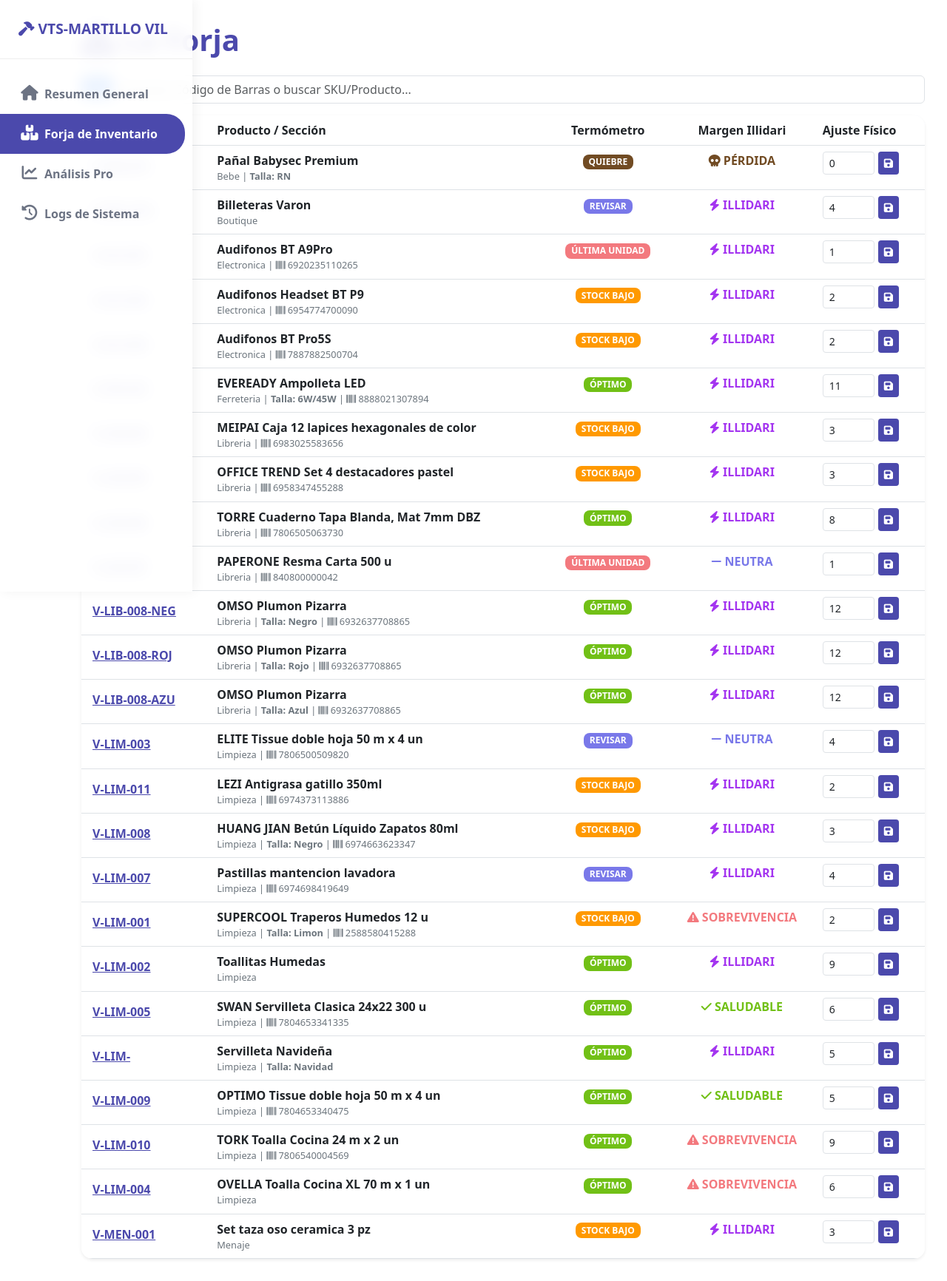
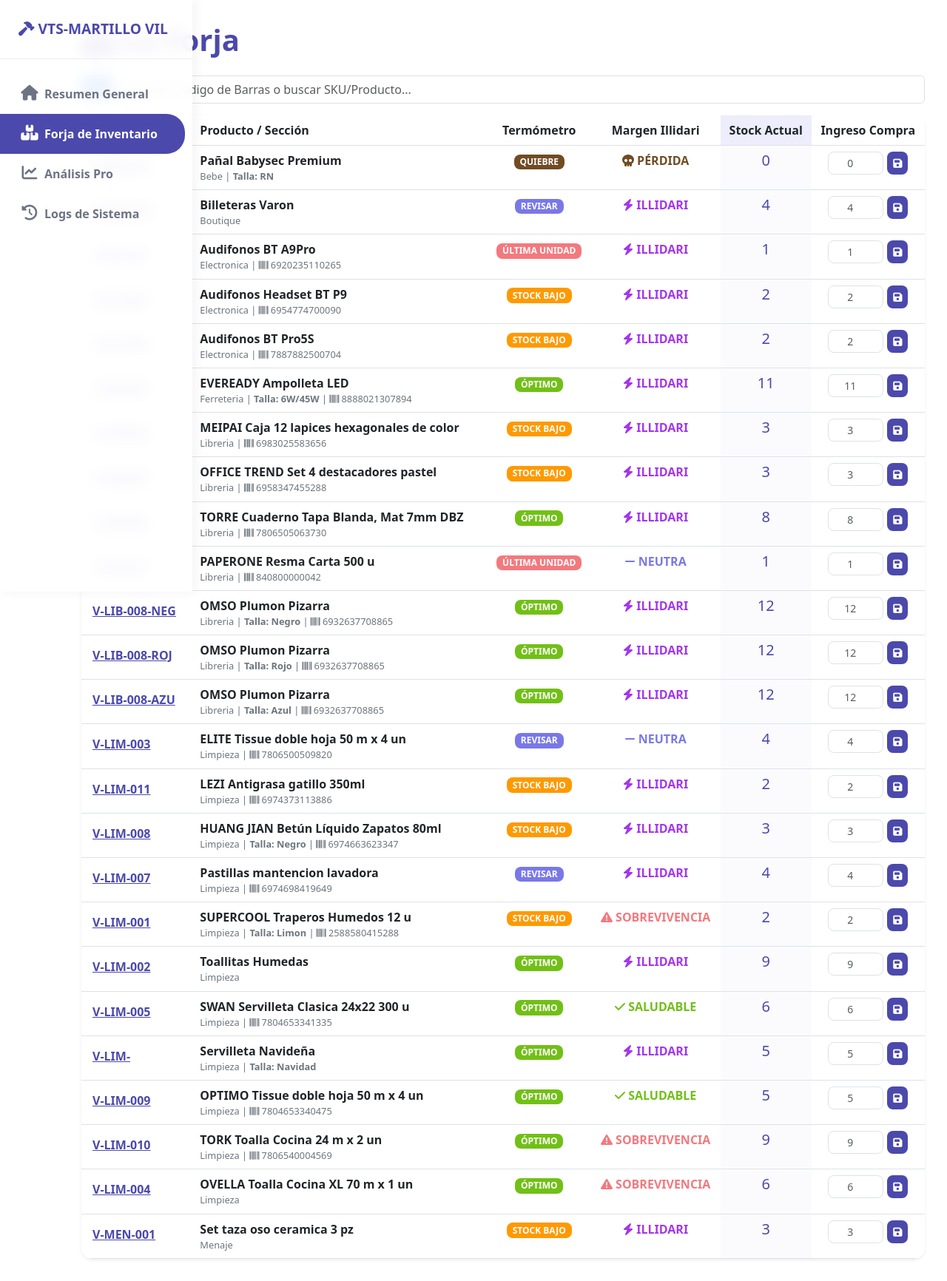
Before and after one commit to Iridah/terminal-vts, a Django app: page /inventario/ in a window 1280 px wide. Shown: the whole page at 74% size. Run offline with Django 5.2, Linux system fonts and the light colour scheme; data comes from the database, SQL or seed files in the repository.

Commit message:
v2.6: Forja balanceada con 6 columnas y Stock Actual de referencia

```diff
--- a/dashboard/templates/dashboard/inventario.html
+++ b/dashboard/templates/dashboard/inventario.html
@@ -6,6 +6,7 @@
         <i class="fa-solid fa-boxes-stacked"></i> La Forja
     </h1>
 </div>
+
 <div class="mb-3">
     <div class="input-group">
         <div class="input-group-prepend">
@@ -14,6 +15,7 @@
         <input type="text" id="vtsSearch" class="form-control" placeholder="Escanear Código de Barras o buscar SKU/Producto...">
     </div>
 </div>
+
 <div class="card shadow-sm border-0" style="border-radius: 15px; overflow: hidden;">
     <div class="table-responsive">
         <table class="table table-hover m-0">
@@ -23,7 +25,8 @@
                     <th>Producto / Sección</th>
                     <th class="text-center">Termómetro</th>
                     <th class="text-center">Margen Illidari</th>
-                    <th>Ajuste Físico</th>
+                    <th class="text-center" style="background: rgba(75, 73, 172, 0.05);">Stock Actual</th>
+                    <th class="text-center">Ingreso Compra</th>
                 </tr>
             </thead>
             <tbody>
@@ -37,6 +40,7 @@
                             {{ item.sku }}
                         </a>
                     </td>
+
                     <td>
                         <div style="font-weight: 600;">{{ item.producto }}</div>
                         <div style="font-size: 0.8rem; color: #6c757d;">
@@ -45,21 +49,31 @@
                             {% if item.codigo_barras %}| <i class="fa fa-barcode"></i> {{ item.codigo_barras }}{% endif %}
                         </div>
                     </td>
+
                     <td class="text-center">
                         {% with s=item.get_stock_status %}
                         <span class="badge" style="background: {{ s.color }}; color: white; border-radius: 8px;">{{ s.texto }}</span>
                         {% endwith %}
                     </td>
+
                     <td class="text-center">
                         {% with r=item.get_rentabilidad_status %}
                         <span style="color: {{ r.color }}; font-weight: bold;"><i class="fa-solid {{ r.icon }}"></i> {{ r.texto }}</span>
                         {% endwith %}
                     </td>
-                    <td>
-                        <form action="{% url 'actualizar_inventario' item.sku %}" method="POST" class="d-flex" style="gap: 5px;">
+
+                    <td class="text-center" style="background: rgba(75, 73, 172, 0.02);">
+                        <span class="h5 font-weight-bold" style="color: #4B49AC;">{{ item.inventario_real }}</span>
+                    </td>
+
+                    <td class="text-center">
+                        <form action="{% url 'actualizar_inventario' item.sku %}" method="POST" class="d-flex justify-content-center" style="gap: 5px;">
                             {% csrf_token %}
-                            <input type="number" name="cantidad" value="{{ item.inventario_real }}" class="form-control form-control-sm" style="width: 70px;">
-                            <button type="submit" class="btn btn-sm btn-primary" style="background-color: #4B49AC; border: none;">
+                            <input type="number" name="cantidad"
+                                   placeholder="{{ item.inventario_real }}"
+                                   class="form-control form-control-sm"
+                                   style="width: 75px; text-align: center; border-radius: 8px;">
+                            <button type="submit" class="btn btn-sm btn-primary" style="background-color: #4B49AC; border: none; border-radius: 8px;">
                                 <i class="fa fa-save"></i>
                             </button>
                         </form>
@@ -71,81 +85,4 @@
     </div>
 </div>
 
-{% for item in auditorias %}
-<div class="modal fade" id="modal-{{ item.sku|slugify }}" tabindex="-1" role="dialog" aria-hidden="true">
-    <div class="modal-dialog modal-dialog-centered" role="document">
-        <div class="modal-content" style="border-radius: 20px; border: none; box-shadow: 0 10px 40px rgba(0,0,0,0.2);">
-            <div class="modal-header border-0 bg-light" style="border-radius: 20px 20px 0 0;">
-                <h5 class="modal-title font-weight-bold modal-sku-reference"
-                    data-sku="{{ item.sku }}"
-                    style="color: #4B49AC;">
-                    <i class="fa-solid fa-pen-to-square"></i> Maestro: {{ item.sku }}
-                </h5>
-                <button type="button" class="close" data-bs-dismiss="modal" style="background-color: #4B49AC; border: none;" aria-label="Close">
-                    <span aria-hidden="true">&times;</span>
-                </button>
-            </div>
-            <form action="{% url 'actualizar_inventario' item.sku %}" method="POST" enctype="multipart/form-data">
-                {% csrf_token %}
-                <div class="modal-body p-4">
-                    <div class="d-flex align-items-center mb-4">
-                        <div class="me-3">
-                            {% if item.imagen %}
-                                <img src="{{ item.imagen.url }}" class="img-thumbnail-vts" style="width: 80px; height: 80px;">
-                            {% else %}
-                                <div class="img-thumbnail-vts d-flex align-items-center justify-content-center bg-light" style="width: 80px; height: 80px; border-radius: 15px;">
-                                    <i class="fa-solid fa-box text-muted fa-2x"></i>
-                                </div>
-                            {% endif %}
-                        </div>
-                        <div class="flex-grow-1">
-                            <label class="small font-weight-bold text-uppercase text-muted">Imagen del Producto (WebP)</label>
-                            <input type="file" name="imagen" class="form-control form-control-sm" accept="image/*" style="border: 1px dashed #4B49AC;">
-                        </div>
-                    </div>
-                    <div class="form-group">
-                        <label class="small font-weight-bold text-uppercase" style="color: #6C7383;">Nombre del Producto</label>
-                        <input type="text" name="nombre" class="form-control form-control-lg" value="{{ item.producto }}" style="background: #F5F7FF; border: none;">
-                    </div>
-                    <div class="row">
-                        <div class="col-6">
-                            <label class="small font-weight-bold text-uppercase" style="color: #6C7383;">Costo Neto ($)</label>
-                            <input type="number" step="0.01" name="costo" class="form-control" value="{{ item.precio_costo|stringformat:'.2f' }}">
-                        </div>
-                        <div class="col-6">
-                            <label class="small font-weight-bold text-uppercase" style="color: #6C7383;">Precio Venta ($)</label>
-                            <input type="number" step="0.01" name="precio" class="form-control" value="{{ item.precio_venta|stringformat:'.2f' }}">
-                        </div>
-                    </div>
-                    <div class="form-group mt-3">
-                        <label class="small font-weight-bold text-uppercase" style="color: #6C7383;">Sección / Categoría</label>
-                        <input type="text" name="seccion" class="form-control" value="{{ item.seccion }}">
-                    </div>
-                </div>
-                <div class="modal-footer d-flex justify-content-between">
-                    <button type="button" class="btn btn-warning" onclick="registrarAporteHogar(event)">
-                        Aporte Hogar
-                    </button>
-
-                    <button type="submit" class="btn btn-primary" style="background-color: var(--skydash-blue); border: none;">
-                        GUARDAR CAMBIOS
-                    </button>
-                </div>
-            </form>
-        </div>
-    </div>
-</div>
-{% endfor %}
-<script src="https://code.jquery.com/jquery-3.6.0.min.js"></script>
-<script>
-$(document).ready(function(){
-  $("#vtsSearch").on("keyup", function() {
-    var value = $(this).val().toLowerCase();
-    $("table tbody tr").filter(function() {
-      // Busca en toda la fila (SKU, Nombre, Sección, Variante, Código de Barras)
-      $(this).toggle($(this).text().toLowerCase().indexOf(value) > -1)
-    });
-  });
-});
-</script>
 {% endblock %}
```
